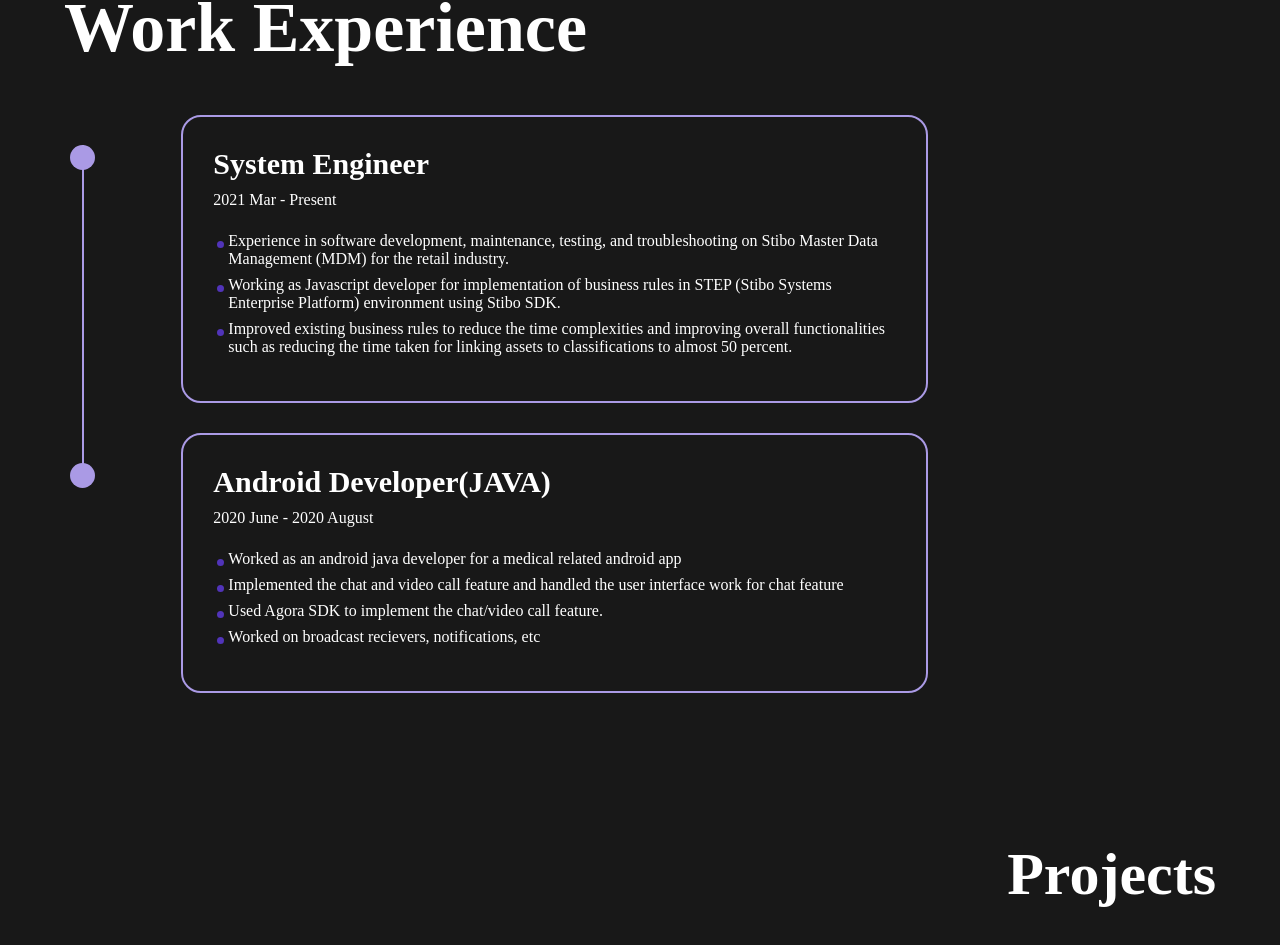
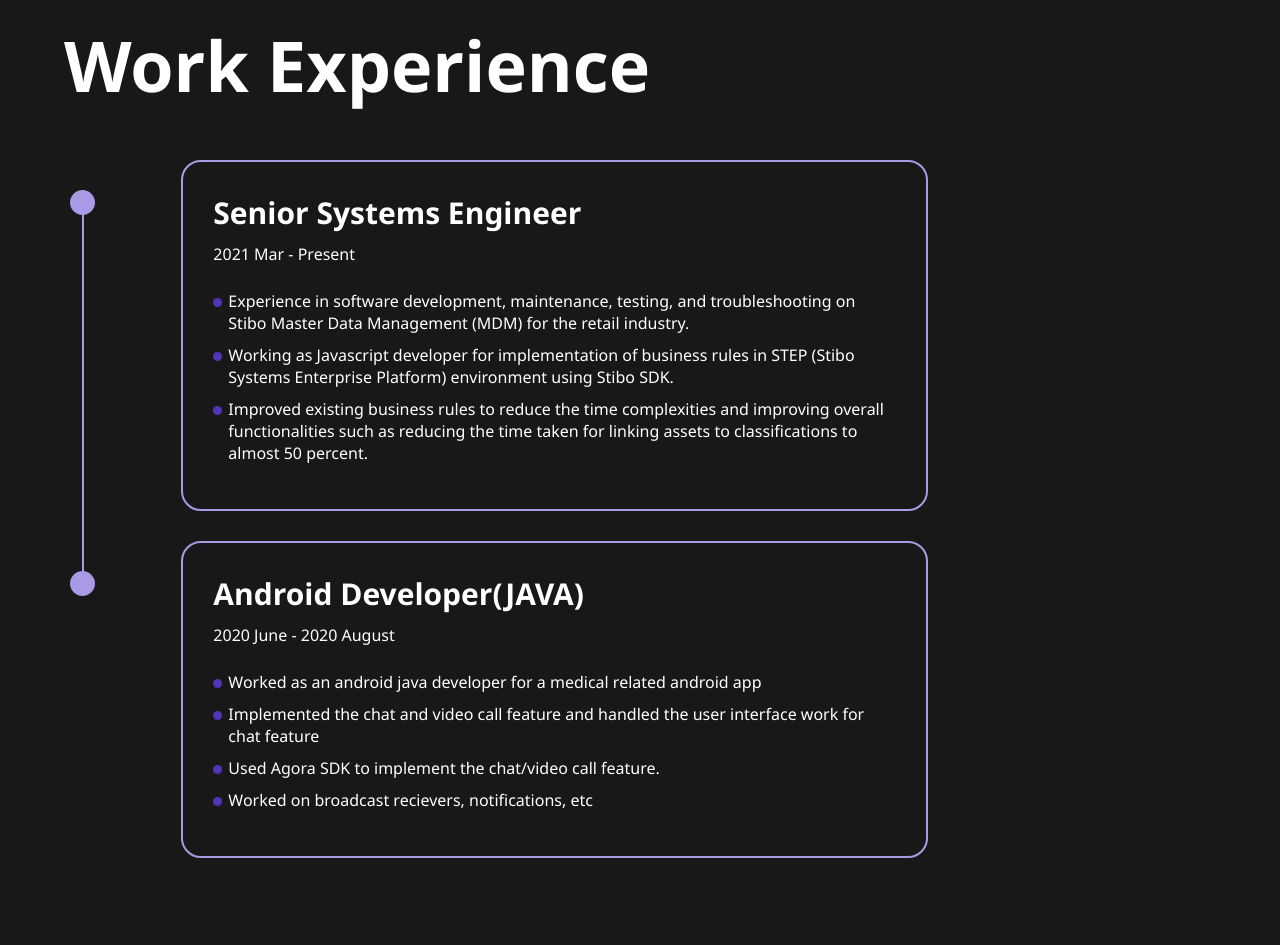
Before and after one commit to vishal400/portfolio, a React (Create React App) app: page / in a window 1280 px wide. Shown: the part 1191-2136 px from the top of the page. Built offline with nearby package versions, Linux system fonts and the light colour scheme.

Commit message:
resume link updated

```diff
--- a/src/App.css
+++ b/src/App.css
@@ -1,3 +1,4 @@
 .App {
   text-align: center;
+  font-family:'Segoe UI', Tahoma, Geneva, Verdana, sans-serif;
 }
--- a/src/components/Header/Navbar.js
+++ b/src/components/Header/Navbar.js
@@ -41,7 +41,7 @@ const Navbar = () => {
           <a href="#projects" >My projects</a>
         </li>
         <li>
-          <a href="https://drive.google.com/file/d/1UHTLZ0CQQu6TonCctB3GVjyEzxThAfd4/view?usp=sharing">
+          <a href="https://drive.google.com/file/d/1QP1lqWJ-OWy6YMOBjWNWQMCg7HoSPvTC/view?usp=share_link">
             <div className={classes.download}>Download Resume</div>
           </a>
         </li>
--- a/src/components/mainpage/content/WorkExperience.js
+++ b/src/components/mainpage/content/WorkExperience.js
@@ -4,7 +4,7 @@ import classes from "./WorkExperience.module.css";
 
 const workdata = [
   {
-    title: "System Engineer",
+    title: "Senior Systems Engineer",
     date: "2021 Mar - Present",
     description: [
       "Experience in software development, maintenance, testing, and troubleshooting on Stibo Master Data Management (MDM) for the retail industry.",
```
